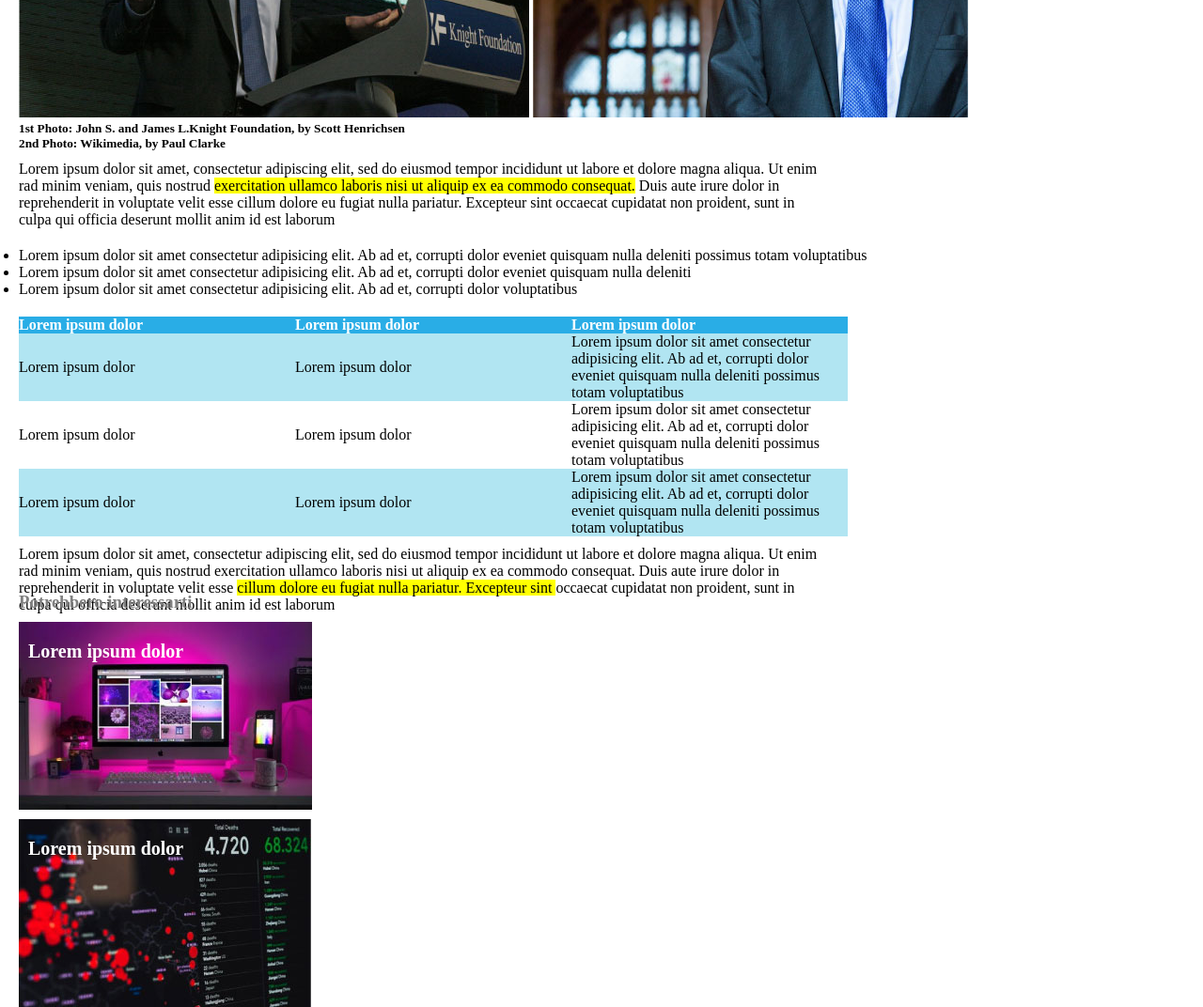
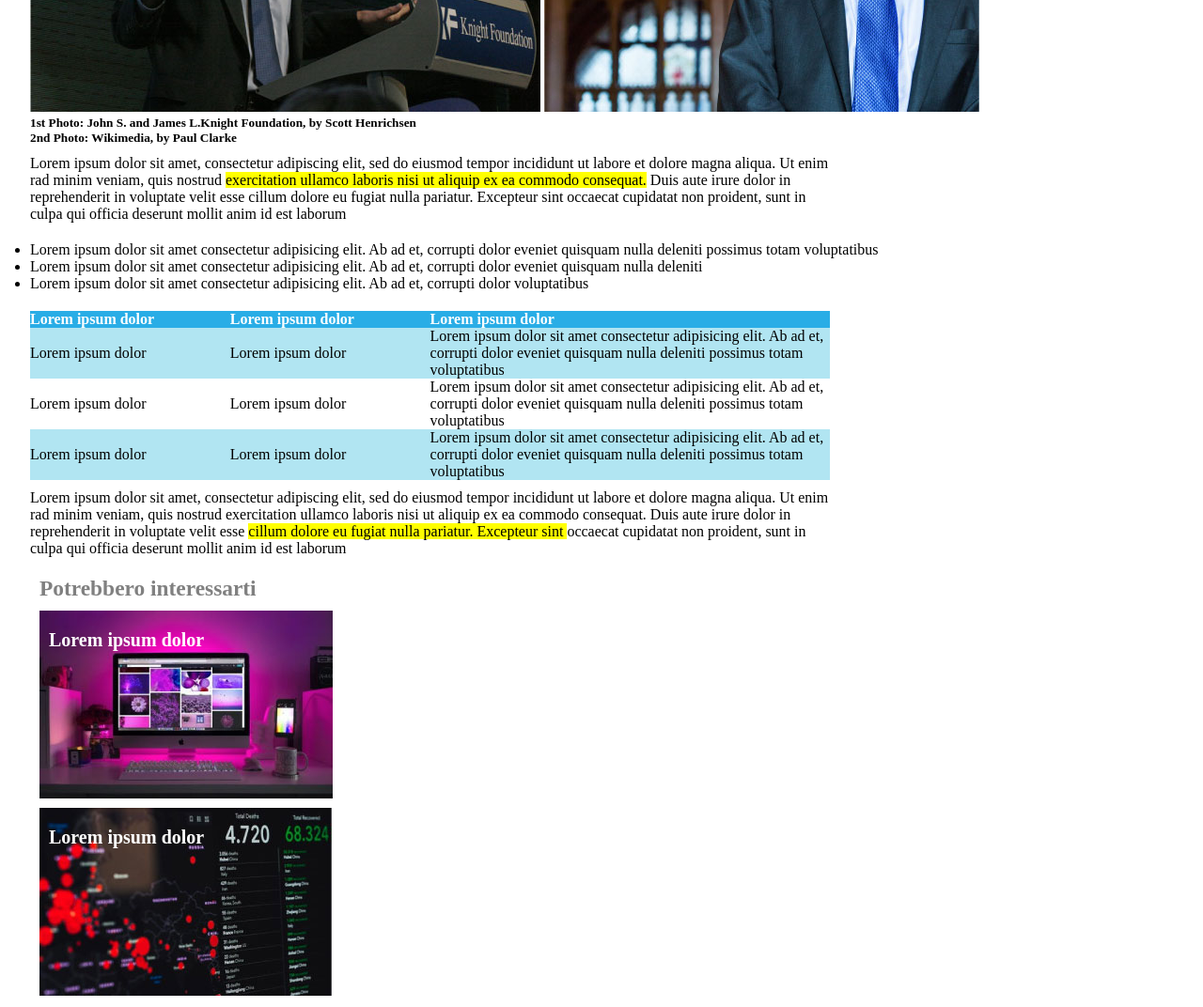
Before and after one commit to sder12/html-css-booleaner, a plain HTML site: page index.html in a window 1280 px wide. Shown: the part 520-1592 px from the top of the page at 94% size. Drawn offline with Linux system fonts and the light colour scheme.

Commit message:
Corrections during class

```diff
--- a/css/style-bonus.css
+++ b/css/style-bonus.css
@@ -0,0 +1,114 @@
+/* RESET */
+* {
+    margin: 0;
+    padding: 0;
+    box-sizing: border-box;
+}
+
+/* COMMON */
+html{
+    font-family: 'Times New Roman', Times, serif;
+}
+
+.container_correct{
+    width: 60%;
+    margin: auto;
+}
+
+/* HEADER */
+header {
+    background-color: #4ea0ff;
+    background-image: url("../img/pattern.png");
+    background-size: 30%;
+    /* CORRECTIONS!! NB <PROPERTY
+        background-repeat: repeat;
+        background-position: top;
+        height: 100px; */
+}
+
+header img{
+    height: 50px;
+    margin-top: 40px;
+    margin-left: 20px;
+}
+
+/* MAIN */
+
+
+/* main text */
+.title h1{
+    font-size: 45px;
+    font-weight: bolder;
+    padding-top: 20px;
+}
+
+.title h2, h3{
+    color: grey;
+}
+
+.title span{
+    color: #29ade6;
+}
+
+/* img Tim */
+.img_tim{
+    margin-top: 10px;
+}
+
+/* main text Lorem*/
+.main_text_lorem, p{
+    margin-top: 10px;
+}
+
+.main_text_lorem p span{
+    background-color: yellow;
+}
+
+.main_text_lorem ul {
+    margin-top: 20px;
+}
+
+/* main text Table*/
+.main_text_lorem table{
+    margin-top: 20px;
+    border-collapse: collapse;
+    width: 70%;
+}
+
+.large-col{
+    width: 50%;
+}
+/* NB se voglio modificare larghezza 1 colonna posso modificare un TH */
+
+.main_text_lorem thead{
+    background-color: #29ade6;
+    color: white;
+    text-align: left;
+}
+
+.blue_cell {
+    background-color:#b1e5f2;
+}
+
+/* FOOTER */
+footer div{
+    margin-top: 10px;
+    color: white;
+    padding-top: 20px;
+    padding-left: 10px;
+    font-size: 20px;
+    font-weight: bolder;
+}
+
+
+#foot_monitor{
+    height: 200px;
+    background-image: url("../img/monitor.jpg");
+    background-repeat: no-repeat;
+}
+
+#foot_graph{
+    height: 200px;
+    background-image: url("../img/graph.jpg");
+    background-repeat: no-repeat;
+}
--- a/css/style.css
+++ b/css/style.css
@@ -10,14 +10,20 @@ html{
     font-family: 'Times New Roman', Times, serif;
 }
 
+.container_correct{
+    width: 95%;
+    margin: auto;
+}
+
 /* HEADER */
 header {
-    height: 100px;
     background-color: #4ea0ff;
     background-image: url("../img/pattern.png");
-    background-repeat: repeat;
-    background-position: top;
     background-size: 30%;
+    /* CORRECTIONS!! NB <PROPERTY
+        background-repeat: repeat;
+        background-position: top;
+        height: 100px; */
 }
 
 header img{
@@ -27,12 +33,7 @@ header img{
 }
 
 /* MAIN */
-.container {
-    height: 1050px;
-    margin: auto;
-    background-color: rgb(255, 255, 255);
-    margin-left: 20px;
-}
+
 
 /* main text */
 .title h1{
@@ -74,10 +75,10 @@ header img{
     width: 70%;
 }
 
-.main_text_lorem tr,
-.main_text_lorem th{
-    width: 10%;
+.large-col{
+    width: 50%;
 }
+/* NB se voglio modificare larghezza 1 colonna posso modificare un TH */
 
 .main_text_lorem thead{
     background-color: #29ade6;
@@ -90,11 +91,6 @@ header img{
 }
 
 /* FOOTER */
-footer{
-    margin-left: 20px;
-    height: auto;
-}
-
 footer div{
     margin-top: 10px;
     color: white;
@@ -103,6 +99,7 @@ footer div{
     font-size: 20px;
     font-weight: bolder;
 }
+
 
 #foot_monitor{
     height: 200px;
--- a/index.html
+++ b/index.html
@@ -7,35 +7,43 @@
   <meta name="viewport" content="width=device-width, initial-scale=1.0">
   <title>Html Css Booleaner</title>
   <link rel="stylesheet" href="css/style.css">
-  <!-- <link rel="stylesheet" href="css/style-bonus.css"> -->
+  <!-- <link rel="stylesheet" href="css/style-bonus.css">  -->
 </head>
 
 <body>
 
   <!-- Header -->
   <header>
+    <div class="container_correct">
       <img src="img/logo.svg" alt="Logo The Booleaner">
+    </div>
   </header>
   <!-- /Header -->
 
   <!-- Main -->
   <main>
-    <div class="container">
+    <div class="container_correct">
 
       <!-- Title -->
       <section class="title">
-        <h1>Internet deve essere al servizio del "bene pubblico": il <br> manifesto di Tim Berners-Lee</h1>
+        <h1>Internet deve essere al servizio del
+          "bene pubblico": il manifesto di Tim Berners-Lee</h1>
         <h2>Scritto da <span> The Booleaner </span></h2>
-        <h3>il 10/10/2020</h3>
+        <h3>il 10/10/2020</h3> <!-- NB si poteva utilizzare <p> -->
       </section>
       <!-- /Title -->
 
       <!-- Tim Images + Caption -->
       <section class="img_tim">
-        <img src="img/tim-1.jpg" alt="">
-        <img src="img/tim-2.jpg" alt="">
-        <h5> 1st Photo: John S. and James L.Knight Foundation, by Scott Henrichsen</h5>
-        <h5> 2nd Photo: Wikimedia, by Paul Clarke</h5>
+        <div>
+          <img src="img/tim-1.jpg" alt="Tim Berners-Lee 1">
+          <img src="img/tim-2.jpg" alt="Tim Berners-Lee 2">
+        </div>
+        <div>
+          <h5> 1st Photo: John S. and James L.Knight Foundation, by Scott Henrichsen <br>
+            2nd Photo: Wikimedia, by Paul Clarke
+          </h5>
+        </div>
       </section>
       <!-- /Tim Images + Caption-->
 
@@ -57,13 +65,14 @@
         </ul>
 
         <!-- table -->
+        <!-- NB si poteva spezzettare e mettere la table in una nuova section -->
         <table>
 
           <thead>
             <tr>
               <th>Lorem ipsum dolor</th>
               <th>Lorem ipsum dolor</th>
-                <th>Lorem ipsum dolor </th>
+              <th class="large-col">Lorem ipsum dolor </th>
             </tr>
           </thead>
 
@@ -71,18 +80,21 @@
             <tr class="blue_cell">
               <td>Lorem ipsum dolor</td>
               <td>Lorem ipsum dolor</td>
-                <td>Lorem ipsum dolor sit amet consectetur adipisicing elit. Ab ad et, corrupti dolor eveniet                 quisquam nulla deleniti possimus totam voluptatibus</td>
+              <td>Lorem ipsum dolor sit amet consectetur adipisicing elit. Ab ad et, corrupti dolor eveniet quisquam
+                nulla deleniti possimus totam voluptatibus</td>
             </tr>
             <tr>
               <td>Lorem ipsum dolor</td>
               <td>Lorem ipsum dolor</td>
-                <td>Lorem ipsum dolor sit amet consectetur adipisicing elit. Ab ad et, corrupti dolor eveniet quisquam nulla
+              <td>Lorem ipsum dolor sit amet consectetur adipisicing elit. Ab ad et, corrupti dolor eveniet quisquam
+                nulla
                 deleniti possimus totam voluptatibus</td>
             </tr>
             <tr class="blue_cell">
               <td>Lorem ipsum dolor</td>
               <td>Lorem ipsum dolor</td>
-                <td>Lorem ipsum dolor sit amet consectetur adipisicing elit. Ab ad et, corrupti dolor eveniet quisquam nulla
+              <td>Lorem ipsum dolor sit amet consectetur adipisicing elit. Ab ad et, corrupti dolor eveniet quisquam
+                nulla
                 deleniti possimus totam voluptatibus</td>
             </tr>
 
@@ -106,13 +118,15 @@
 
   <!-- Footer -->
   <footer>
+    <div class="container_correct">
       <h3>Potrebbero interessarti</h3>
 
       <!-- Img Footer -->
-    <div id="foot_monitor">Lorem ipsum dolor</div>
-    <div id="foot_graph">Lorem ipsum dolor</div>
+      <div id="foot_monitor"> Lorem ipsum dolor </div>
+      <div id="foot_graph"> Lorem ipsum dolor </div>
       <!-- /Img Footer -->
 
+    </div>
   </footer>
   <!-- /Footer -->
 
```
Also changed, not shown: 1 other file. Lines whose indentation alone changed are shown as unchanged.
